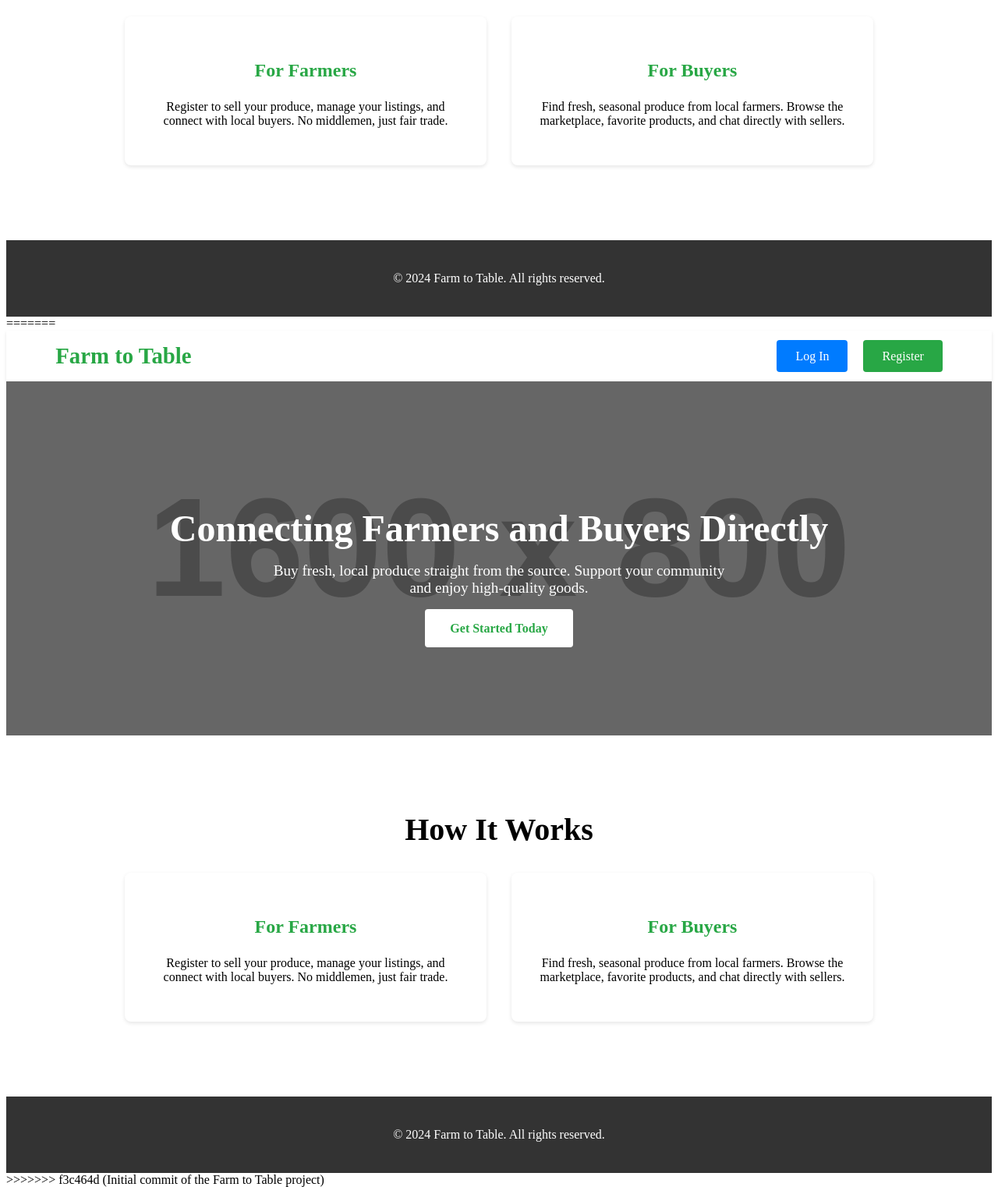
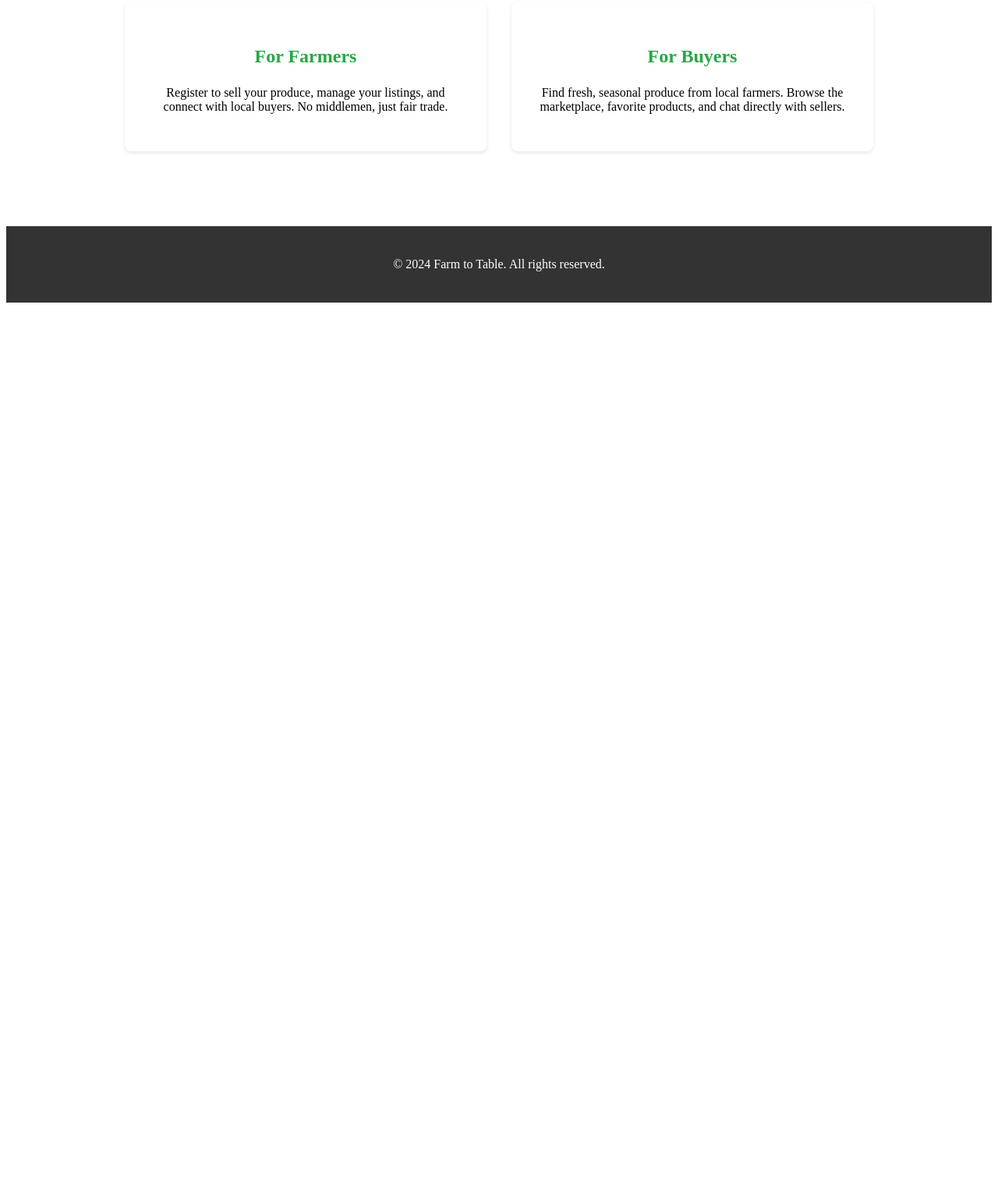
Before and after one commit to ViCtOr12345678900000000/FTT, a plain HTML site: page home.html in a window 1280 px wide. Shown: the part 699-2221 px from the top of the page at 78% size. After the commit the page ends 1095 px from the top, so only its background shows below. Drawn offline with Linux system fonts and the light colour scheme; placeholder pictures from the web are drawn by us.

Commit message:
Update home.html

```diff
--- a/home.html
+++ b/home.html
@@ -1,4 +1,3 @@
-<<<<<<< HEAD
 <!DOCTYPE html>
 <html lang="en">
 <head>
@@ -46,58 +45,3 @@
 </body>
 
 </html>
-
-
-
-=======
-<!DOCTYPE html>
-<html lang="en">
-<head>
-    <meta charset="UTF-8">
-    <meta name="viewport" content="width=device-width, initial-scale=1.0">
-    <title>Farm to Table - Home</title>
-    <link rel="stylesheet" href="landing.css">
-    <link rel="stylesheet" href="style_enhancements.css">
-</head>
-<body>
-    <header class="landing-header">
-        <div class="logo">Farm to Table</div>
-        <nav>
-            <a href="login.html" class="btn btn-login">Log In</a>
-            <a href="register.html" class="btn btn-register">Register</a>
-        </nav>
-    </header>
-
-    <main class="landing-content">
-        <div class="hero-section">
-            <div class="hero-text">
-                <h1>Connecting Farmers and Buyers Directly</h1>
-                <p>Buy fresh, local produce straight from the source. Support your community and enjoy high-quality goods.</p>
-                <a href="register.html" class="btn btn-cta">Get Started Today</a>
-            </div>
-        </div>
-        <section class="info-section">
-            <h2>How It Works</h2>
-            <div class="features-grid">
-                <div class="feature-card">
-                    <h3>For Farmers</h3>
-                    <p>Register to sell your produce, manage your listings, and connect with local buyers. No middlemen, just fair trade.</p>
-                </div>
-                <div class="feature-card">
-                    <h3>For Buyers</h3>
-                    <p>Find fresh, seasonal produce from local farmers. Browse the marketplace, favorite products, and chat directly with sellers.</p>
-                </div>
-            </div>
-        </section>
-    </main>
-
-    <footer class="landing-footer">
-        <p>&copy; 2024 Farm to Table. All rights reserved.</p>
-    </footer>
-</body>
-
-</html>
-
-
-
->>>>>>> f3c464d (Initial commit of the Farm to Table project)
```
